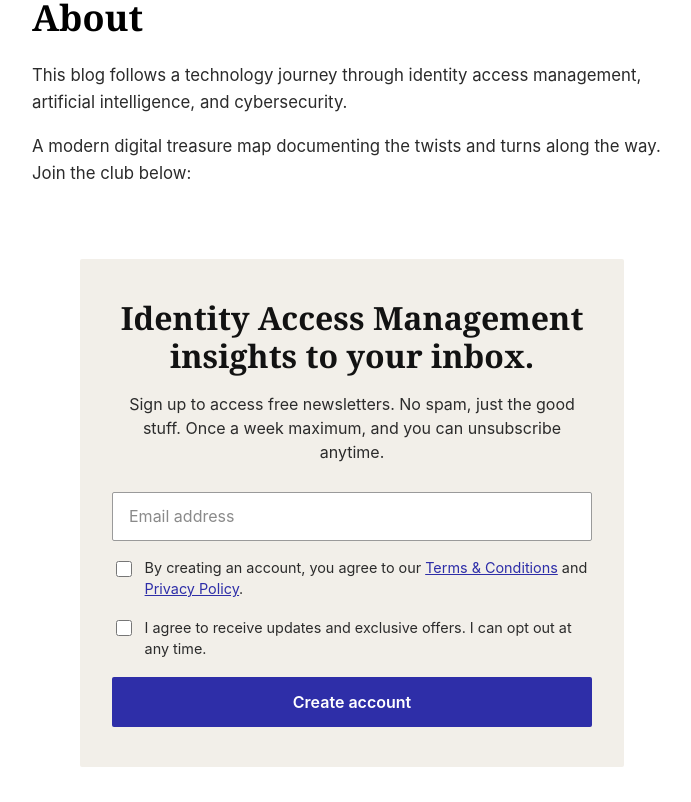
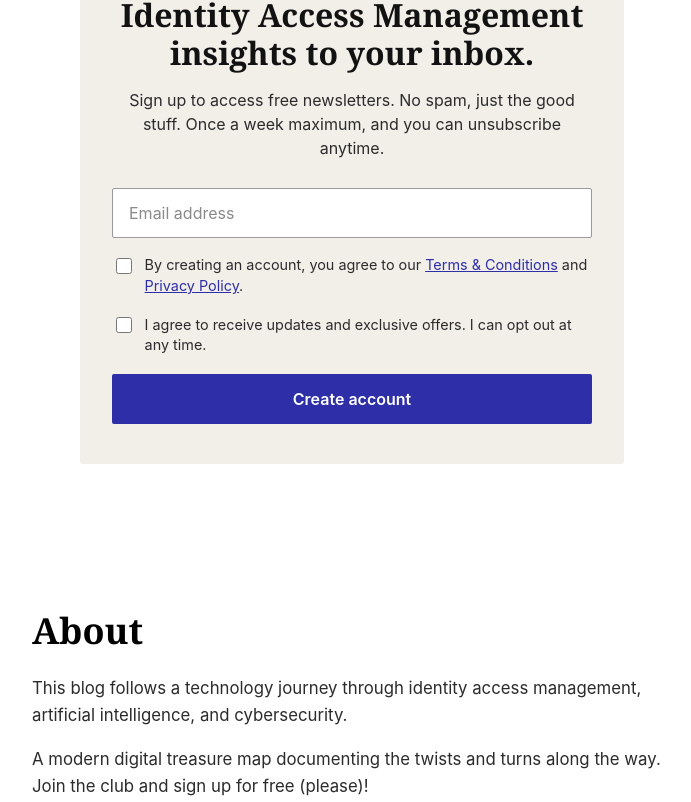
Before and after one commit to alexisbernt/idac-website, a React (Create React App) app: page /about in a window 1280 px wide. Shown: the part 358-1160 px from the top of the page, without its empty margins (288-979 px from the left). Built offline with nearby package versions, Linux system fonts and the light colour scheme; no server answers.

Commit message:
Blog Page Stand Up

```diff
--- a/src/data/blogPosts.js
+++ b/src/data/blogPosts.js
@@ -1,12 +1,11 @@
 const blogPosts = [
   {
-    title: "How artificial intelligence got better at building itself",
-    description:
-      "What does recursive self-improvement mean for the technology?",
+    title: "AI Prompting Formula: The Hack to Get Better Results",
+    description: "Four things to include in your prompt to get better results from AI",
     category: "Science & technology",
-    image: "/ai.jpg",
-    readTime: "9 min read",
-    link: "/blog/ai-building-itself",
+    image: "/rag.png",
+    readTime: "4 min read",
+    link: "/blog/ai-formula",
   },
   {
     title: "Identiverse 2026",
--- a/src/pages/AboutPage.js
+++ b/src/pages/AboutPage.js
@@ -58,21 +58,6 @@ function AboutPage() {
   return (
     <>
       <Navbar />
-
-      <section className="page-section about-section">
-        <h1>About</h1>
-
-        <p>
-          This blog follows a technology journey through identity access management, artificial intelligence, and cybersecurity.
-          {/* It is a place to share insights, stories, podcast recs, conference updates, and lessons learned along the way. */}
-        </p>
-
-        <p>
-          A modern digital treasure map documenting the
-          twists and turns along the way.
-          Join the club below:
-        </p>
-      </section>
 
       <section className="newsletter-section">
         <div className="newsletter-card">
@@ -142,6 +127,21 @@ function AboutPage() {
         </div>
       </section>
 
+      <section className="page-section about-section">
+        <h1>About</h1>
+
+        <p>
+          This blog follows a technology journey through identity access management, artificial intelligence, and cybersecurity.
+          {/* It is a place to share insights, stories, podcast recs, conference updates, and lessons learned along the way. */}
+        </p>
+
+        <p>
+          A modern digital treasure map documenting the
+          twists and turns along the way.
+          Join the club and sign up for free (please)!
+        </p>
+      </section>
+
       <Footer />
     </>
   );
--- a/src/pages/BlogPage.js
+++ b/src/pages/BlogPage.js
@@ -11,7 +11,7 @@ function BlogPage() {
 
       <section className="blog-page">
         <div className="blog-container">
-          <h1 className="blog-title">The Journey</h1>
+          <h1 className="blog-title">The Journey & Stories That Got Us Here</h1>
 
           <div className="blog-grid">
             {blogPosts.map((post, index) => (
```
